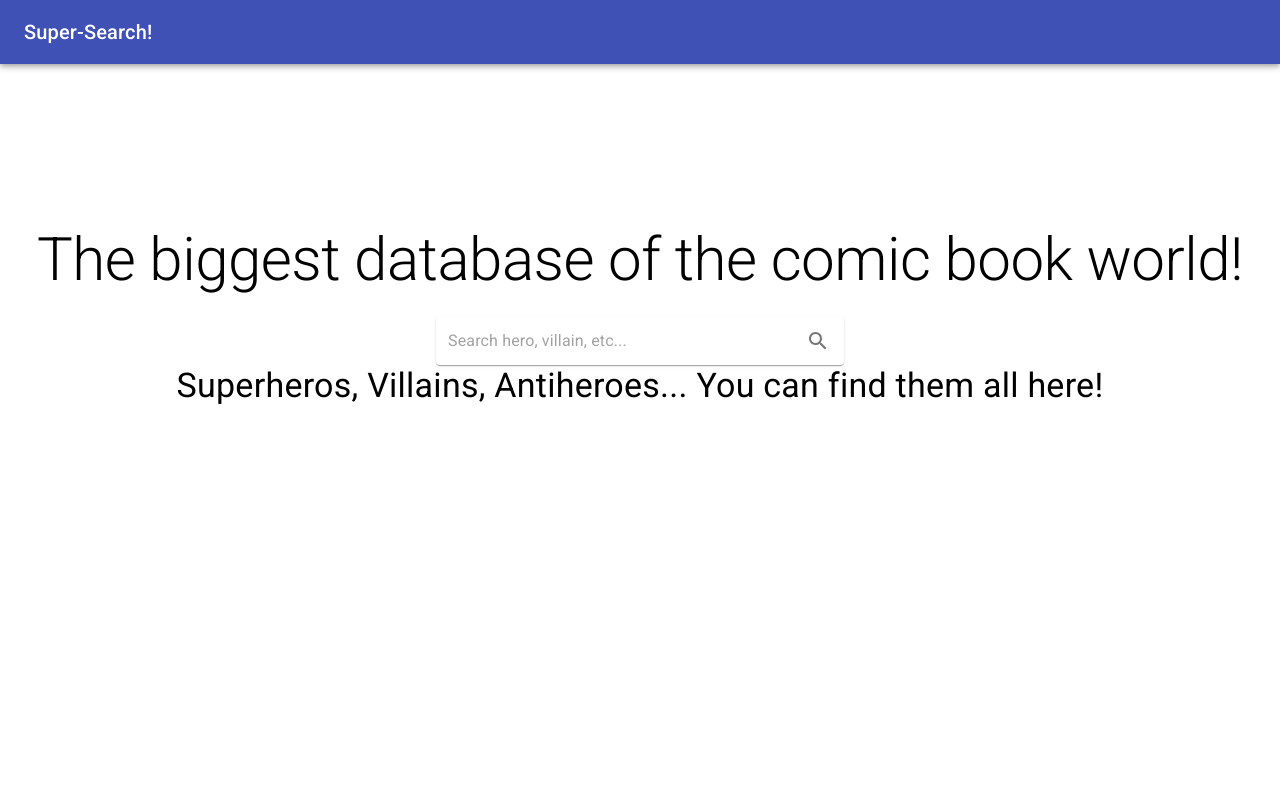
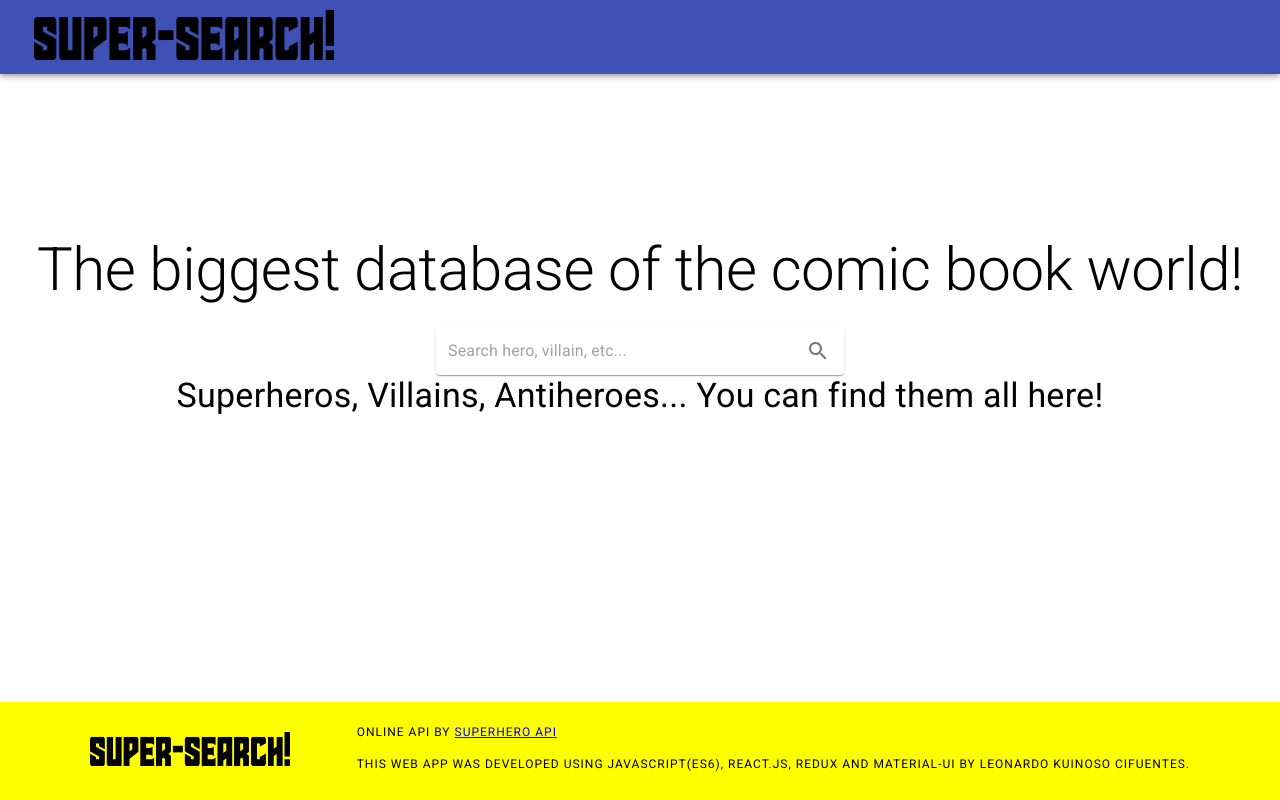
Before and after one commit to Kuinoso/superhero-api, a React (Create React App) app: page / in a window 1280 px wide. Built offline with nearby package versions, Linux system fonts and the light colour scheme.

Commit message:
feat/footer_basic_visual

```diff
--- a/src/App.js
+++ b/src/App.js
@@ -13,6 +13,7 @@ function App() {
     <Router>
       <Route path="/" render={() => <Navbar />} />
       <Route exact path="/" render={() => <Home />} />
+      <Route path="/" render={() => <Footer />} />
       {/* <Route exact path="/" render={() => <Home />} />
       <Route exact path="/search" render={() => <Cards />} />
       <Route exact path="/character/:id" render={() => <Character />} />
--- a/src/components/Footer/index.jsx
+++ b/src/components/Footer/index.jsx
@@ -0,0 +1,24 @@
+import React from 'react';
+import logo from '../../images/star-guard-condensed.png';
+import { Link } from 'react-router-dom';
+import { useStyles } from './styles.js';
+import Typography from '@material-ui/core/Typography';
+
+export default function Footer() {
+    const classes = useStyles();
+
+    return (
+        <div className={classes.container}>
+            <div className={classes.row}>
+                <Link to="/" className={classes.title}>
+                    <img src={logo} alt='logo' className={classes.logo} />
+                </Link>
+                <Typography variant="overline" display="block" gutterBottom className={classes.text}>
+                    Online API by {<a href='https://superheroapi.com/'>Superhero API</a>}
+                    {<br></br>}
+                    This web app was developed using Javascript(ES6), React.js, Redux and Material-ui by Leonardo Kuinoso Cifuentes.
+                </Typography>
+            </div>
+        </div>
+    )
+}
--- /dev/null
+++ b/src/components/Footer/styles.js
@@ -0,0 +1,24 @@
+import { fade, makeStyles } from '@material-ui/core/styles';
+
+export const useStyles = makeStyles((theme) => ({
+    container: {
+        position: 'fixed',
+        bottom: 0,
+        width: '100%',
+        backgroundColor: 'yellow',
+    },
+    row: {
+        margin: 'auto',
+        display: 'flex',
+        justifyContent: 'space-between',
+        width: 1100
+    },
+    logo: {
+        width: 200,
+        height: 'auto',
+        margin: '30px 0 30px 0'
+    },
+    text: {
+        margin: '15px 0 15px 0'
+    }
+}));
--- a/src/components/Navbar/index.jsx
+++ b/src/components/Navbar/index.jsx
@@ -1,11 +1,11 @@
 import React from 'react';
 import AppBar from '@material-ui/core/AppBar';
 import Toolbar from '@material-ui/core/Toolbar';
-import Typography from '@material-ui/core/Typography';
 import InputBase from '@material-ui/core/InputBase';
 import SearchIcon from '@material-ui/icons/Search';
 import { useStyles } from './styles.js';
 import { Link, useLocation } from 'react-router-dom';
+import logo from '../../images/star-guard-condensed.png'
 
 export default function Navbar() {
     const classes = useStyles();
@@ -16,9 +16,7 @@ export default function Navbar() {
             <AppBar position="static">
                 <Toolbar>
                     <Link to="/" className={classes.title}>
-                        <Typography variant="h6" noWrap>
-                            Super-Search!
-                        </Typography>
+                        <img src={logo} alt='logo' className={classes.logo}/>
                     </Link>
                     {location.pathname !== '/' &&
                         <div className={classes.search}>
--- a/src/components/Navbar/styles.js
+++ b/src/components/Navbar/styles.js
@@ -8,13 +8,16 @@ export const useStyles = makeStyles((theme) => ({
         marginRight: theme.spacing(2),
     },
     title: {
-        color: 'white',
-        textDecoration: 'none',
         flexGrow: 1,
         display: 'none',
         [theme.breakpoints.up('sm')]: {
             display: 'block',
         },
+        padding: 10,
+    },
+    logo: {
+        width: 300,
+        height: 'auto',
     },
     search: {
         position: 'relative',
```
Also changed, not shown: src/components/Footer/style.js (deleted), src/images/star-guard-condensed.png (added).
